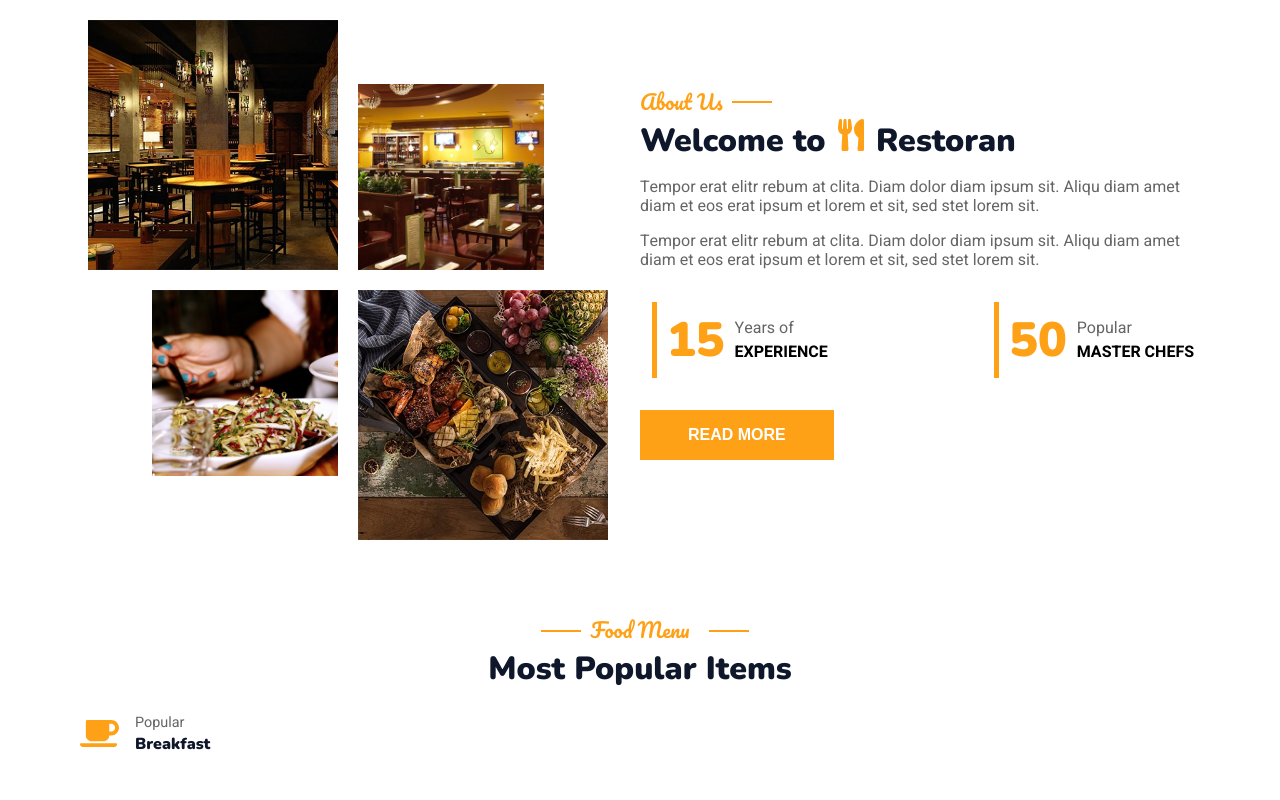
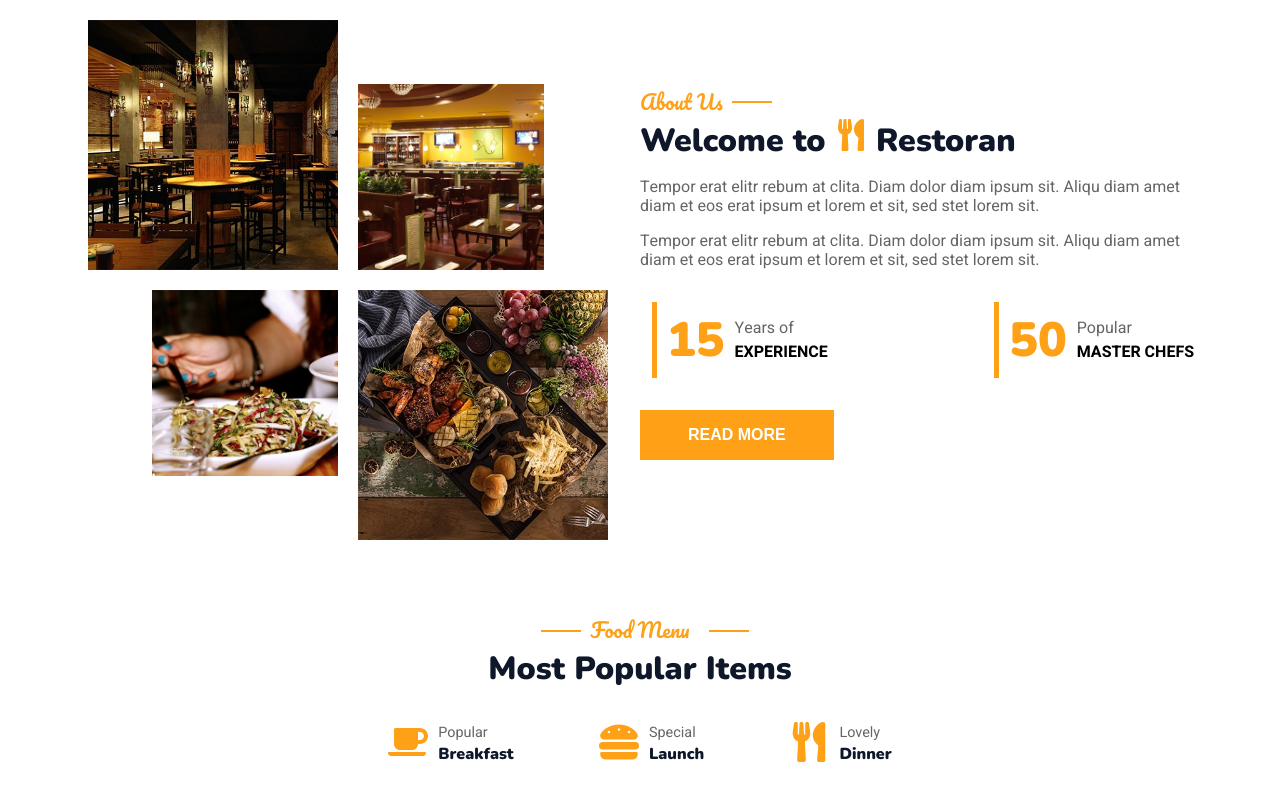
Before and after one commit to JeanLuca999/react-multi-page-website, a React (Create React App) app: page / in a window 1280 px wide. Shown: the part 1101-1901 px from the top of the page. Built offline with nearby package versions, Linux system fonts and the light colour scheme.

Commit message:
Corrigindo estilização no SelectMenuItems

```diff
--- a/src/components/SelectMenuItems/index.js
+++ b/src/components/SelectMenuItems/index.js
@@ -1,6 +1,8 @@
 import { Container, Item, Icon, TextContainer, Category, Type } from "./style";
 
 import coffe from "../../assets/coffee-icon.svg";
+import utensils from "../../assets/logo.svg";
+import hamburguer from "../../assets/hamburger-icon.svg";
 
 export default function SelectMenuItems() {
   return (
@@ -12,6 +14,20 @@ export default function SelectMenuItems() {
           <Type>Breakfast</Type>
         </TextContainer>
       </Item>
+      <Item role={"button"} tabIndex={0}>
+        <Icon src={hamburguer} alt="a hamburger"></Icon>
+        <TextContainer>
+          <Category>Special</Category>
+          <Type>Launch</Type>
+        </TextContainer>
+      </Item>
+      <Item role={"button"} tabIndex={0}>
+        <Icon src={utensils} alt="an utensil"></Icon>
+        <TextContainer>
+          <Category>Lovely</Category>
+          <Type>Dinner</Type>
+        </TextContainer>
+      </Item>
     </Container>
   );
 }
--- a/src/components/SelectMenuItems/style.js
+++ b/src/components/SelectMenuItems/style.js
@@ -4,9 +4,14 @@ export const Container = styled.div`
   display: flex;
   align-items: center;
   padding: 1rem;
+  justify-content: space-evenly;
+  max-width: 700px;
+  margin: 1rem auto;
+  flex-wrap: wrap;
 `;
 
 export const Item = styled.div`
+  margin: 0 3px;
   display: flex;
   cursor: pointer;
   transition: all 0.4s ease;
@@ -20,16 +25,15 @@ export const Item = styled.div`
 `;
 
 export const Icon = styled.img`
-  width: 55px;
-  height: 55px;
-  object-fit: contain;
-  padding-right: 1rem;
+  width: 40px;
+  height: 40px;
 `;
 
 export const TextContainer = styled.div`
   display: flex;
   flex-direction: column;
   justify-content: center;
+  padding-left: 10px;
 `;
 
 export const Type = styled.p`
```
Also changed, not shown: src/assets/coffee-icon.svg, src/assets/hamburger-icon.svg (added).
